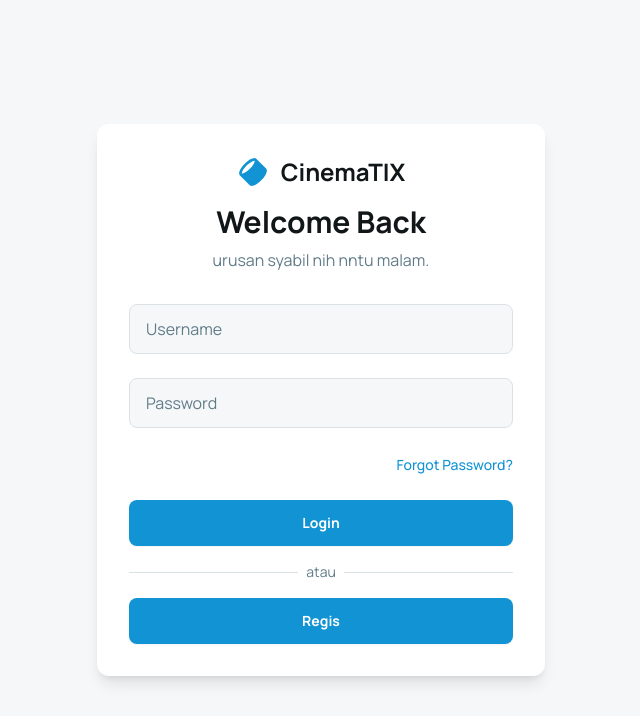
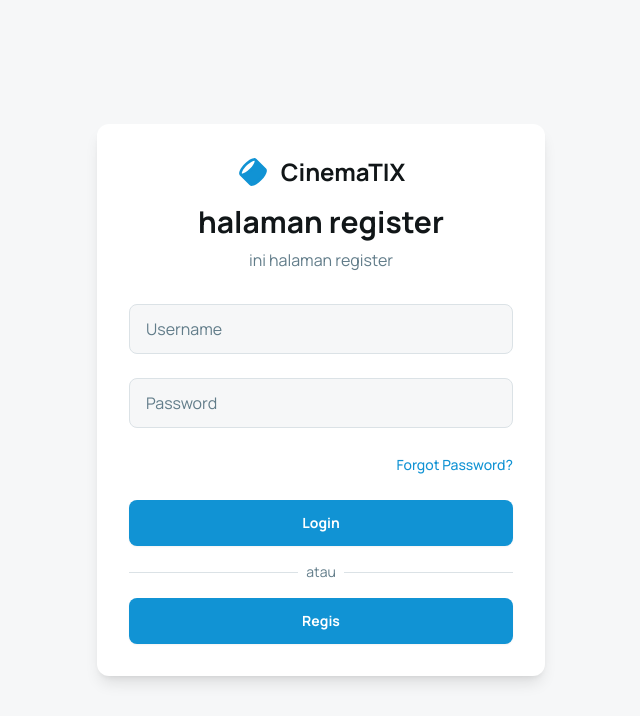
Before and after one commit to bowlehhh/CinemaTixProject, a PHP site: page /view/auth/register.php in a window 1280 px wide. Shown: the top 716 px of the page, without its empty margins (319-959 px from the left). Run offline with PHP 8.4, Linux system fonts and the light colour scheme; some libraries are stand-ins or nearby versions.

```diff
--- a/controller/AuthController.php
+++ b/controller/AuthController.php
@@ -3,4 +3,7 @@ class AuthController {
     public function login() {
         include 'view/auth/login.php';  // Bisa ke folder auth
     }
+    public function register() {
+        include 'view/auth/register.php';  // Bisa ke folder auth
+    }
 }
--- a/index.php
+++ b/index.php
@@ -40,6 +40,10 @@ switch ($page) {
         (new AdminController())->panel();
         break;
 
+    case 'register':
+        (new AuthController())->register();
+        break;
+
     default:
         (new TicketController())->index();
         break;
--- a/view/auth/register.php
+++ b/view/auth/register.php
@@ -51,8 +51,8 @@
 </svg>
 <h1 class="text-2xl font-bold text-text-light dark:text-text-dark">CinemaTIX</h1>
 </div>
-<h2 class="text-3xl font-bold text-text-light dark:text-text-dark">Welcome Back</h2>
-<p class="mt-2 text-muted-light dark:text-muted-dark">urusan syabil nih nntu malam.</p>
+<h2 class="text-3xl font-bold text-text-light dark:text-text-dark">halaman register</h2>
+<p class="mt-2 text-muted-light dark:text-muted-dark">ini halaman register</p>
 </div>
 <form class="space-y-6">
 <div>
```
